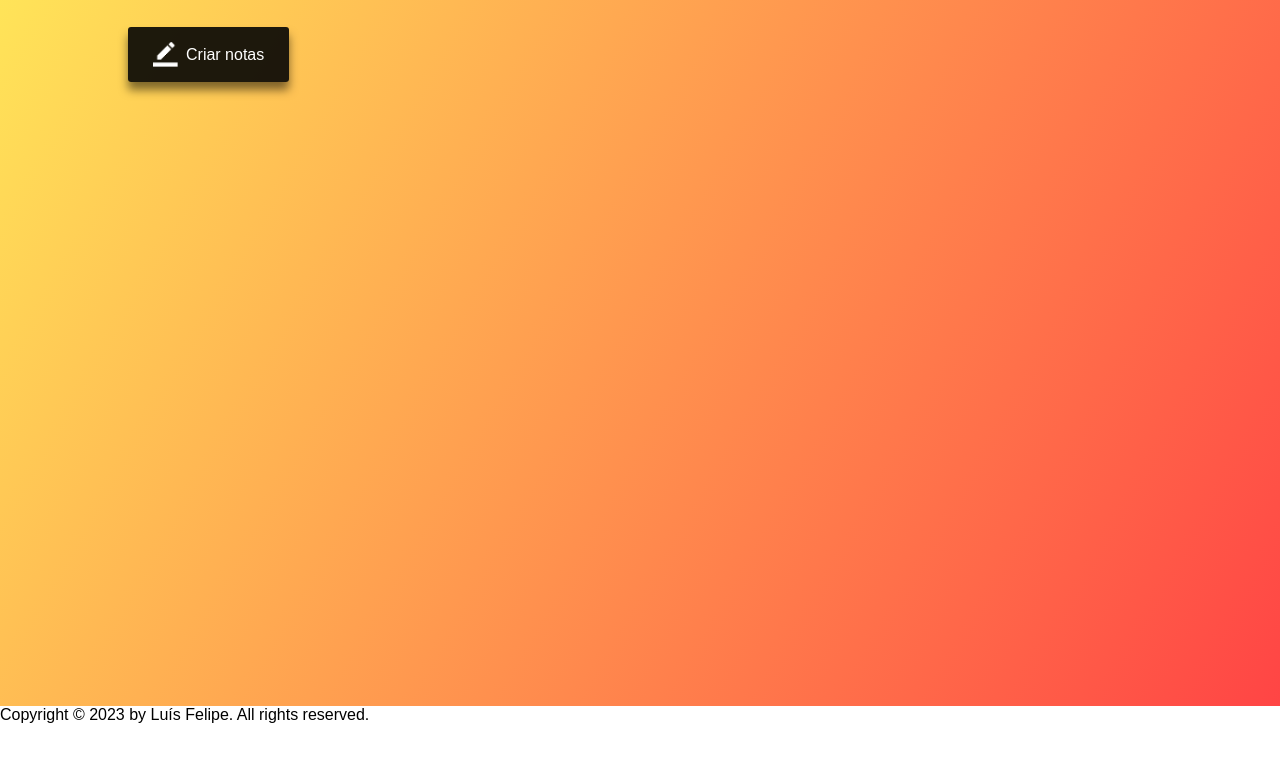
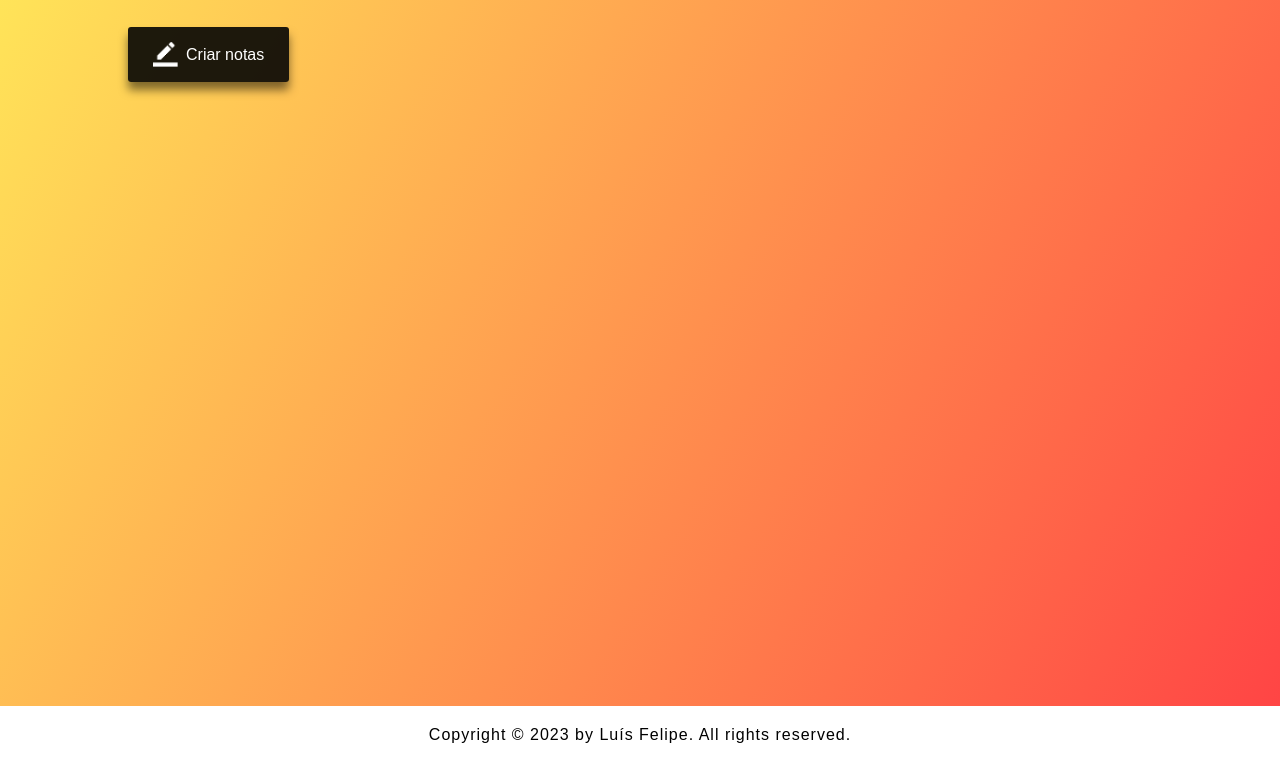
Before and after one commit to luisFelipeGXO/notas, a plain HTML site: page index.html in a window 1280 px wide. Shown: the part 94-858 px from the top of the page. Before the commit the page ends 818 px from the top, so only its background shows below. Drawn offline with Linux system fonts and the light colour scheme.

Commit message:
Update style.css

```diff
--- a/css/style.css
+++ b/css/style.css
@@ -66,3 +66,20 @@
     right: 15px;
     cursor: pointer;
 }
+
+.end{
+    letter-spacing: 1px;
+    text-align: center;
+    padding: 20px 15%;
+    display: flex;
+    align-items: center;
+    justify-content: center;
+    flex-direction: column;
+    gap: 2rem;
+    background-color: var(--bg-color);
+}
+
+.last-text p{
+    color: var(--second-color);
+    font-size: var(--p-font)
+}
```
